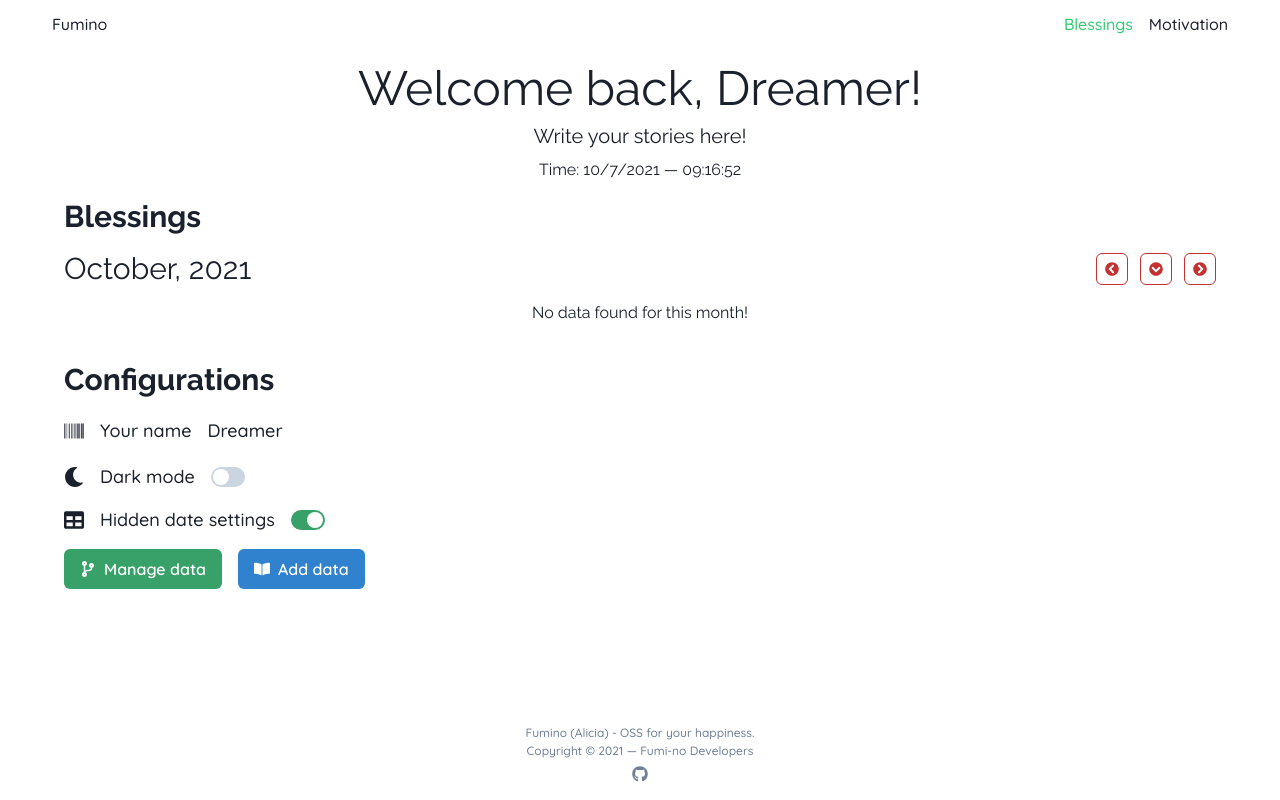
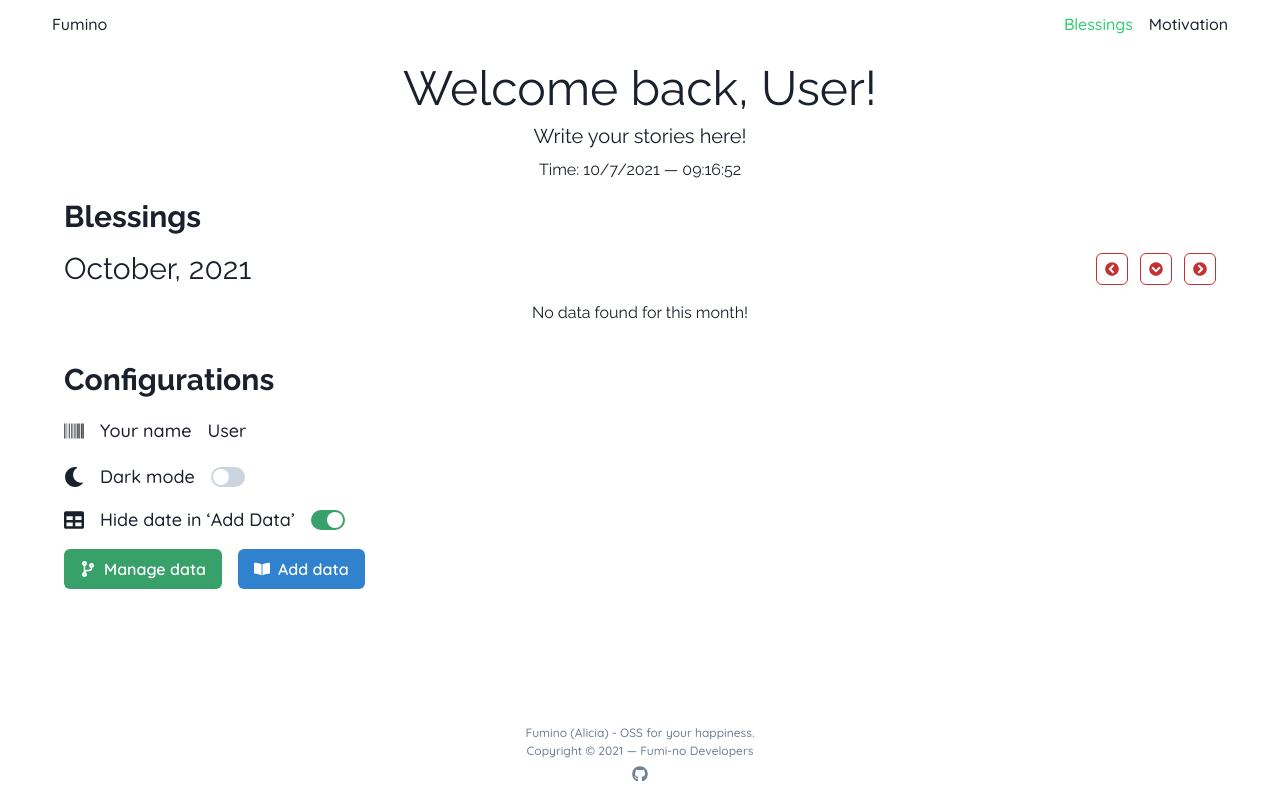
Before and after one commit to lauslim12/Fumi-no, a Next.js app: page /main in a window 1280 px wide. Built offline with nearby package versions, Linux system fonts and the light colour scheme.

Commit message:
fix: Adjust wording

```diff
--- a/components/Main/Configurations.tsx
+++ b/components/Main/Configurations.tsx
@@ -72,7 +72,7 @@ const Configurations = () => {
           <HStack spacing={4}>
             <Icon as={FaTable} boxSize={5} />
             <FormLabel htmlFor="custom-date-widget" fontSize="lg">
-              Hidden date settings
+              Hide date in &lsquo;Add Data&rsquo;
             </FormLabel>
             <Switch
               id="custom-date-widget"
--- a/utils/constants.ts
+++ b/utils/constants.ts
@@ -2,7 +2,7 @@ import { Configuration } from '../types/Data';
 import { Colors } from '../types/Enums';
 
 export const DefaultConfig: Configuration = {
-  name: 'Dreamer',
+  name: 'User',
   data: [],
   customDateWidget: 'false',
 };
```
